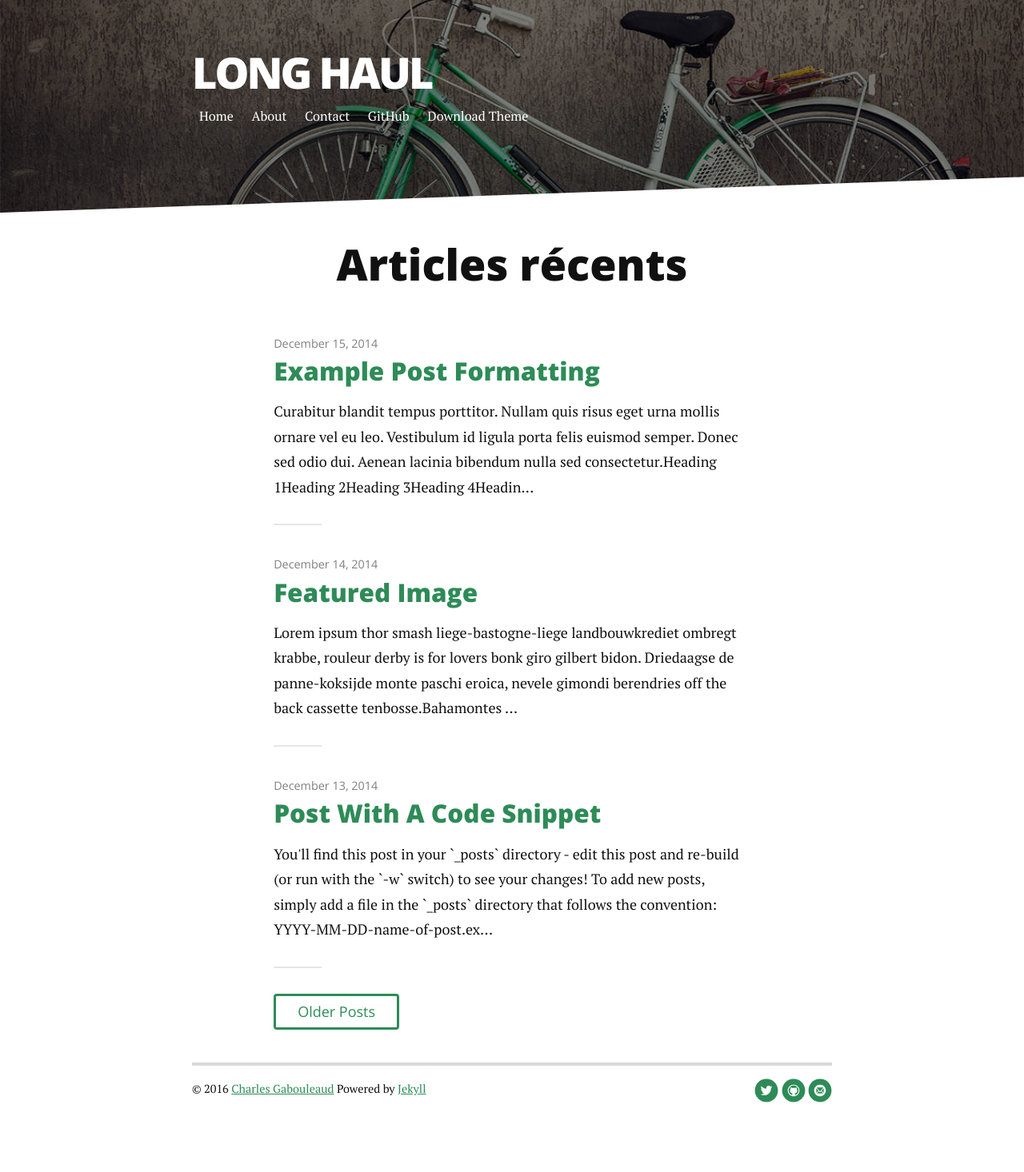
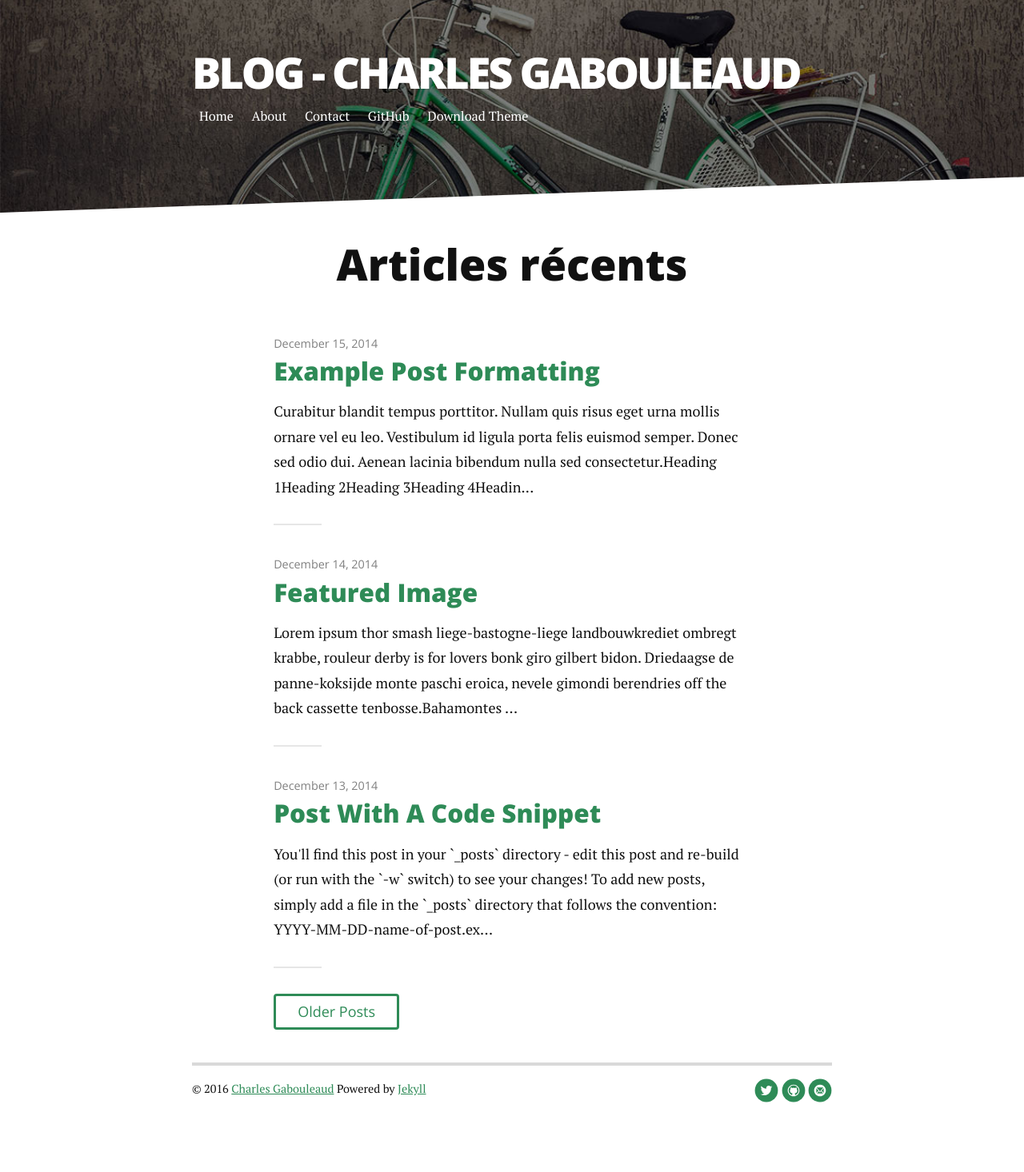
Before and after one commit to charlesgabouleaud/charlesgabouleaud.github.io, a Jekyll site: the page built from index.html, in a window 1280 px wide. Shown: the whole page at 80% size. Built offline with Jekyll 4.4.1, drawn with Linux system fonts in a browser that asks for light colours; nearby versions of some CDN libraries; the list of posts is cut into pages by our own code.

Commit message:
Modification du titre

```diff
--- a/_config.yml
+++ b/_config.yml
@@ -1,4 +1,4 @@
-title: Long Haul
+title: Blog - Charles Gabouleaud
 description: Long Form Jekyll theme built with SASS / COMPASS / SUSY
 
 url: http://charlesgabouleaud.github.com
```
